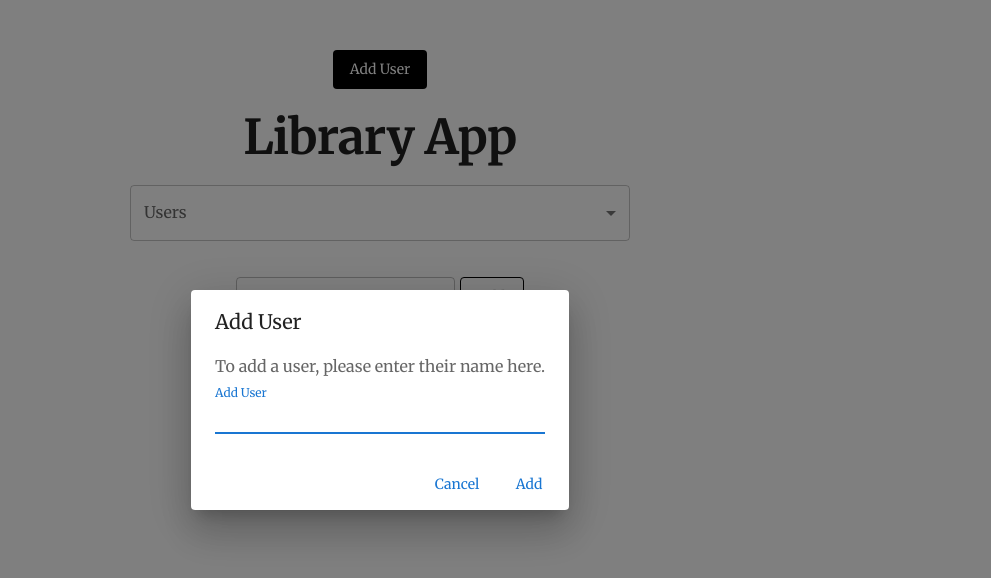
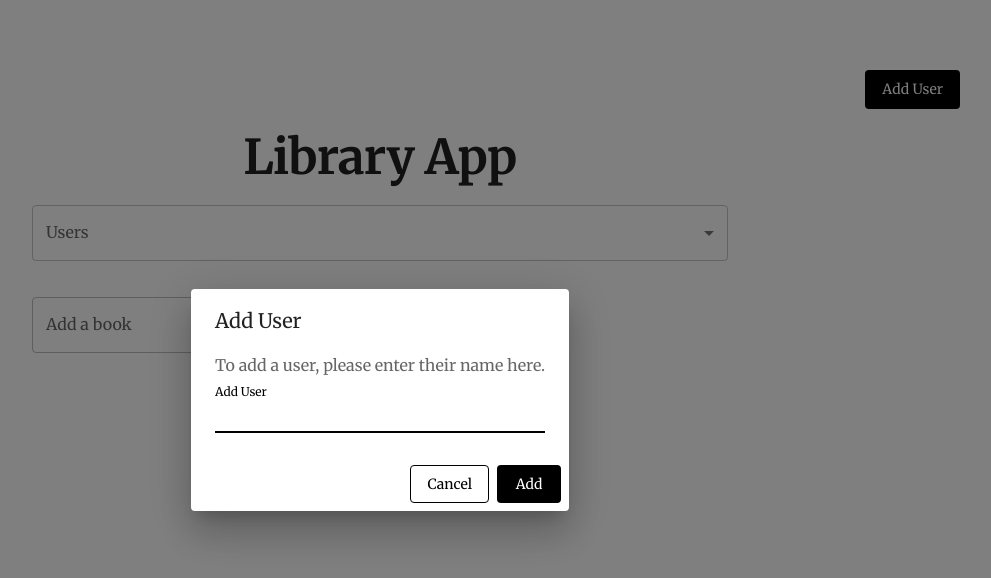
Before and after one commit to gertie-sheshe/resource-fend, a React (Create React App) app: page / in a window 1280 px wide. Both pictures are taken after a click on the button "Add User". Shown: the top 578 px of the page, without its empty margins (260-1251 px from the left). Built offline with nearby package versions, Linux system fonts and the light colour scheme; data requests are answered from the project's data file.

Commit message:
(feat) Layout fixes + theme

```diff
--- a/server/db.json
+++ b/server/db.json
@@ -30,7 +30,7 @@
       "userId": 1,
       "id": 1,
       "title": "delectus aut autem",
-      "returned": false,
+      "returned": true,
       "completed": true
     },
     {
@@ -68,7 +68,7 @@
       "userId": 3,
       "id": 7,
       "title": "illo expedita consequatur quia in",
-      "returned": false
+      "returned": true
     },
     {
       "userId": 4,
--- a/src/components/App/App.js
+++ b/src/components/App/App.js
@@ -1,30 +1,31 @@
 import React, { useState } from "react";
 import { useQuery } from "react-query";
 import { getUserBooks } from "../../utils/api";
-import {
-  Typography,
-  Grid,
-  Button,
-  Dialog,
-  TextField,
-  DialogActions,
-  DialogContent,
-  DialogTitle,
-  DialogContentText,
-} from "@mui/material";
+import { Typography, Grid, Button } from "@mui/material";
 import { styled } from "@mui/system";
 import Users from "../Users";
 import BooksList from "../BooksList";
 import BookForm from "../BookForm";
+import Section from "../../layout/Section";
+import UserDialog from "./UserDialog";
 import "./App.css";
 
 const AppContainer = styled(Grid)({
   flexDirection: "column",
-  alignItems: "center",
-  justifyContent: "center",
-  textAlign: "center",
-  paddingTop: "50px",
+  paddingTop: "10px",
 });
+
+const ContentContainer = styled("div")(
+  ({ theme: { breakpoints, typography } }) => ({
+    width: "100%",
+    [breakpoints.up("md")]: {
+      width: "60%",
+    },
+    [breakpoints.up("lg")]: {
+      width: "40%",
+    },
+  })
+);
 
 function App() {
   const [userId, setUserId] = useState(null); // move to context?
@@ -44,40 +45,41 @@ function App() {
   };
 
   return (
+    <Section>
+      <main>
         <AppContainer container>
+          <Grid
+            item
+            sx={{
+              display: "flex",
+              justifyContent: { xs: "center", sm: "flex-end" },
+            }}
+          >
             <Button variant="contained" onClick={handleModalOpen}>
               Add User
             </Button>
+          </Grid>
+          <Grid
+            item
+            sx={{
+              display: "flex",
+              flexDirection: "column",
+              alignItems: "center",
+            }}
+          >
             <Typography sx={{ padding: "20px 0" }} variant="h1">
               Library App
             </Typography>
-      <main>
+            <ContentContainer>
               <Users handleSelectChange={handleSelectChange} />
               <BooksList {...books} />
               <BookForm userId={userId} />
-        <Dialog open={open} onClose={handleModalOpen}>
-          <DialogTitle>Add User</DialogTitle>
-          <DialogContent>
-            <DialogContentText>
-              To add a user, please enter their name here.
-            </DialogContentText>
-            <TextField
-              autoFocus
-              margin="dense"
-              id="name"
-              label="Add User"
-              type="text"
-              fullWidth
-              variant="standard"
-            />
-          </DialogContent>
-          <DialogActions>
-            <Button onClick={handleModalOpen}>Cancel</Button>
-            <Button onClick={handleModalOpen}>Add</Button>
-          </DialogActions>
-        </Dialog>
+              <UserDialog open={open} handleModalOpen={handleModalOpen} />
+            </ContentContainer>
+          </Grid>
+        </AppContainer>
       </main>
-    </AppContainer>
+    </Section>
   );
 }
 
--- /dev/null
+++ b/src/components/App/UserDialog.js
@@ -0,0 +1,42 @@
+import React from "react";
+import {
+  Button,
+  Dialog,
+  TextField,
+  DialogActions,
+  DialogContent,
+  DialogTitle,
+  DialogContentText,
+} from "@mui/material";
+
+function UserDialog({ open, handleModalOpen }) {
+  return (
+    <Dialog open={open} onClose={handleModalOpen}>
+      <DialogTitle>Add User</DialogTitle>
+      <DialogContent>
+        <DialogContentText>
+          To add a user, please enter their name here.
+        </DialogContentText>
+        <TextField
+          autoFocus
+          margin="dense"
+          id="name"
+          label="Add User"
+          type="text"
+          fullWidth
+          variant="standard"
+        />
+      </DialogContent>
+      <DialogActions>
+        <Button variant="secondary" onClick={handleModalOpen}>
+          Cancel
+        </Button>
+        <Button variant="contained" onClick={handleModalOpen}>
+          Add
+        </Button>
+      </DialogActions>
+    </Dialog>
+  );
+}
+
+export default UserDialog;
--- a/src/components/Book/Book.js
+++ b/src/components/Book/Book.js
@@ -6,16 +6,11 @@ import {
   ListItemText,
   Checkbox,
   IconButton,
-  Dialog,
-  Button,
-  DialogTitle,
-  DialogContent,
-  DialogContentText,
-  DialogActions,
 } from "@mui/material";
 import { Delete } from "@mui/icons-material";
 import { useMutation, useQueryClient } from "react-query";
 import { updateBook } from "../../utils/api";
+import BookDialog from "./BookDialog";
 
 function Book({ book }) {
   const [isChecked, setIsChecked] = useState(book.returned);
@@ -67,24 +62,16 @@ function Book({ book }) {
         </IconButton>
       }
     >
-      <ListItemButton onClick={handleOnChange}>
+      <ListItemButton sx={{ paddingLeft: 0 }} onClick={handleOnChange}>
         <ListItemIcon>
-          <Checkbox checked={isChecked} />
+          <Checkbox
+            sx={{ "&.Mui-checked": { color: "palette.primary.main" } }}
+            checked={isChecked}
+          />
         </ListItemIcon>
         <ListItemText id={book.id} primary={book.title} />
       </ListItemButton>
-      <Dialog open={open} onClose={handleModalOpen}>
-        <DialogTitle>Delete Book</DialogTitle>
-        <DialogContent>
-          <DialogContentText>
-            {`Are you sure you want to delete ${book.title}?`}
-          </DialogContentText>
-        </DialogContent>
-        <DialogActions>
-          <Button onClick={handleModalOpen}>Cancel</Button>
-          <Button onClick={handleModalOpen}>Delete</Button>
-        </DialogActions>
-      </Dialog>
+      <BookDialog open={open} handleModalOpen={handleModalOpen} book={book} />
     </ListItem>
   );
 }
--- /dev/null
+++ b/src/components/Book/BookDialog.js
@@ -0,0 +1,32 @@
+import React from "react";
+import {
+  Dialog,
+  Button,
+  DialogTitle,
+  DialogContent,
+  DialogContentText,
+  DialogActions,
+} from "@mui/material";
+
+function BookDialog({ open, handleModalOpen, book }) {
+  return (
+    <Dialog open={open} onClose={handleModalOpen}>
+      <DialogTitle>Delete Book</DialogTitle>
+      <DialogContent>
+        <DialogContentText>
+          {`Are you sure you want to delete ${book.title}?`}
+        </DialogContentText>
+      </DialogContent>
+      <DialogActions>
+        <Button variant="secondary" onClick={handleModalOpen}>
+          Cancel
+        </Button>
+        <Button variant="contained" onClick={handleModalOpen}>
+          Delete
+        </Button>
+      </DialogActions>
+    </Dialog>
+  );
+}
+
+export default BookDialog;
--- a/src/components/Users/Users.js
+++ b/src/components/Users/Users.js
@@ -18,7 +18,6 @@ function Users({ handleSelectChange }) {
       <FormControl fullWidth>
         <InputLabel id="user-select">Users</InputLabel>
         <Select
-          sx={{ width: "500px" }}
           labelId="user-select"
           id="demo-simple-select"
           defaultValue=""
--- /dev/null
+++ b/src/layout/Section/Section.js
@@ -0,0 +1,26 @@
+import React from "react";
+import { styled } from "@mui/system";
+
+const SectionContainer = styled("div")(
+  ({ theme: { breakpoints, typography } }) => ({
+    padding: typography.pxToRem(20),
+    [breakpoints.up("sm")]: {
+      padding: typography.pxToRem(40),
+    },
+    [breakpoints.up("md")]: {
+      padding: typography.pxToRem(60),
+    },
+    [breakpoints.up("lg")]: {
+      padding: typography.pxToRem(80),
+    },
+    [breakpoints.up("xl")]: {
+      padding: typography.pxToRem(100),
+    },
+  })
+);
+
+function Section({ children }) {
+  return <SectionContainer>{children}</SectionContainer>;
+}
+
+export default Section;
--- /dev/null
+++ b/src/layout/Section/index.js
@@ -0,0 +1,3 @@
+import Section from "./Section";
+
+export default Section;
--- a/src/theme/index.js
+++ b/src/theme/index.js
@@ -1,7 +1,16 @@
 import { createTheme } from "@mui/material";
-import { deepmerge } from "@mui/utils";
 
 const FONT_FAMILY = " 'Merriweather', 'serif'";
+
+const breakpoints = {
+  values: {
+    xs: 0,
+    sm: 768,
+    md: 1152,
+    lg: 1440,
+    xl: 1920,
+  },
+};
 
 const palette = {
   primary: {
@@ -11,6 +20,17 @@ const palette = {
 };
 
 const theme = createTheme({
+  breakpoints,
+  palette,
+  contentWidths: {
+    values: {
+      sm: 728,
+      md: 1024,
+      lg: 1144,
+      xl: 1144,
+    },
+    unit: "px",
+  },
   typography: {
     fontFamily: FONT_FAMILY,
     h1: {
@@ -50,21 +70,4 @@ const theme = createTheme({
   },
 });
 
-// const { typography, palette, overrides } = theme;
-// const { pxToRem } = typography;
-
-// deepmerge(theme.typography, {
-//   h1: {
-//     fontSize: "3rem",
-//     fontWeight: 700,
-//     lineHeight: 1.167,
-//     letterSpacing: "-0.01562em",
-//     fontFamily: FONT_FAMILY,
-//   },
-// });
-
-// deepmerge(overrides, {});
-
-console.log("THEME", theme);
-
 export default theme;
```
Lines whose indentation alone changed are shown as unchanged.
